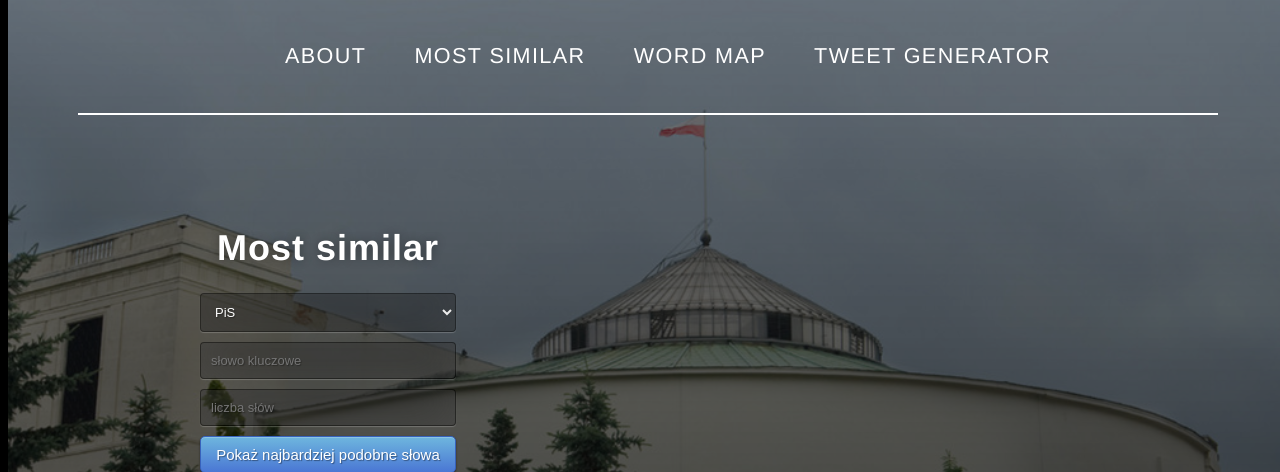
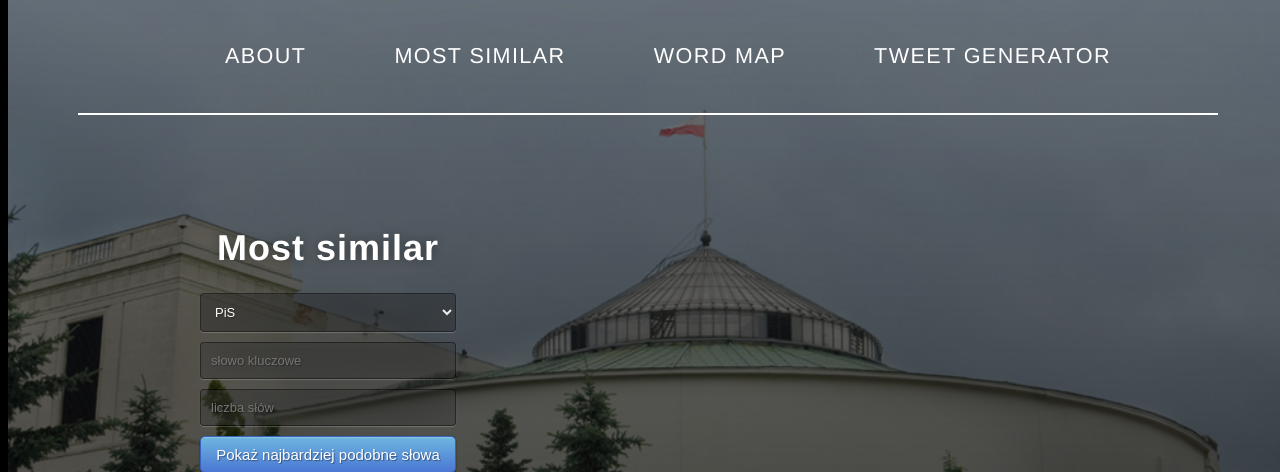
Before and after one commit to kalii4747/Tweet2Vec, a Flask app: page / in a window 1280 px wide. Shown: the top 472 px of the page. Run offline with Flask 2, Linux system fonts and the light colour scheme.

Commit message:
Update style.css

```diff
--- a/static/css/style.css
+++ b/static/css/style.css
@@ -65,9 +65,9 @@ body {
 }
 
 .main-nav li {
-    display: inline-block;
-    margin-left: 20px;
-	margin-right: 20px;
+        display: inline-block;
+        margin-left: 40px;
+        margin-right: 40px;
 	margin-top: 3%;
 	margin-bottom: 4%;
 }
```
